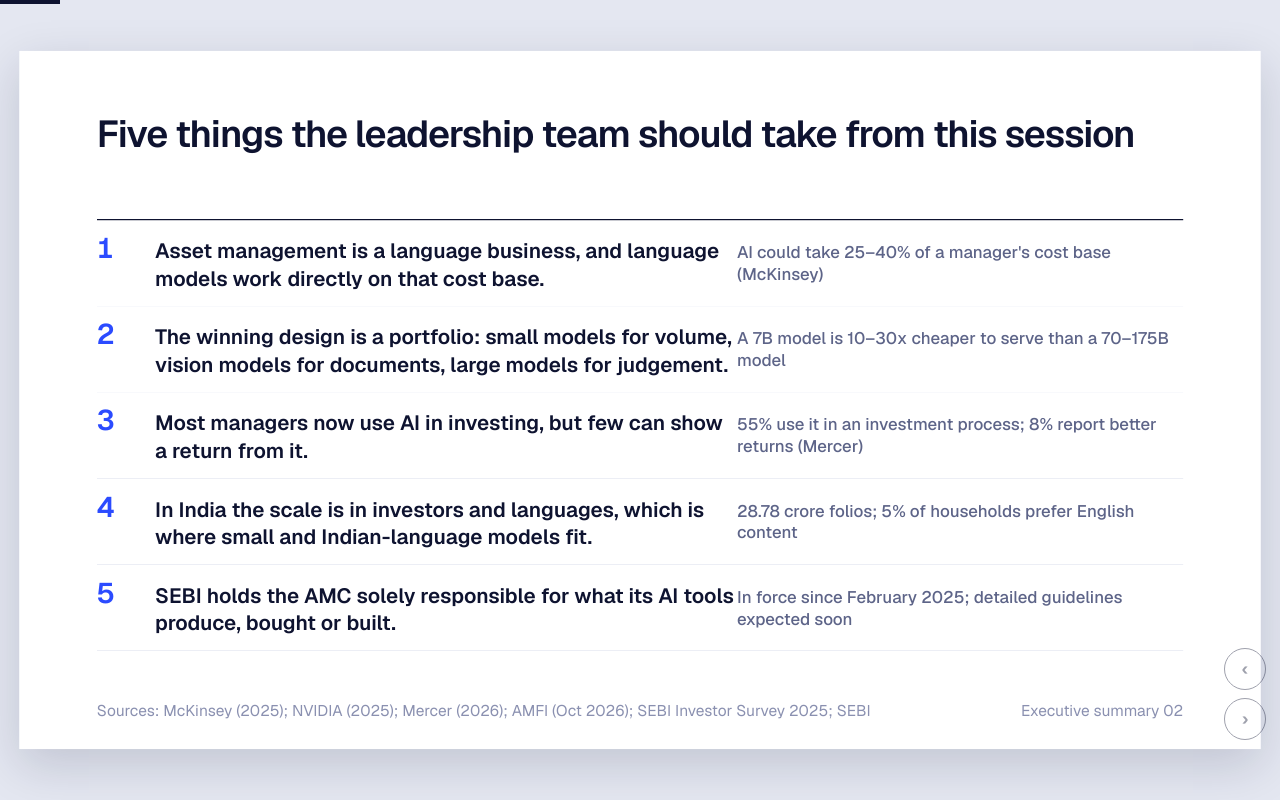
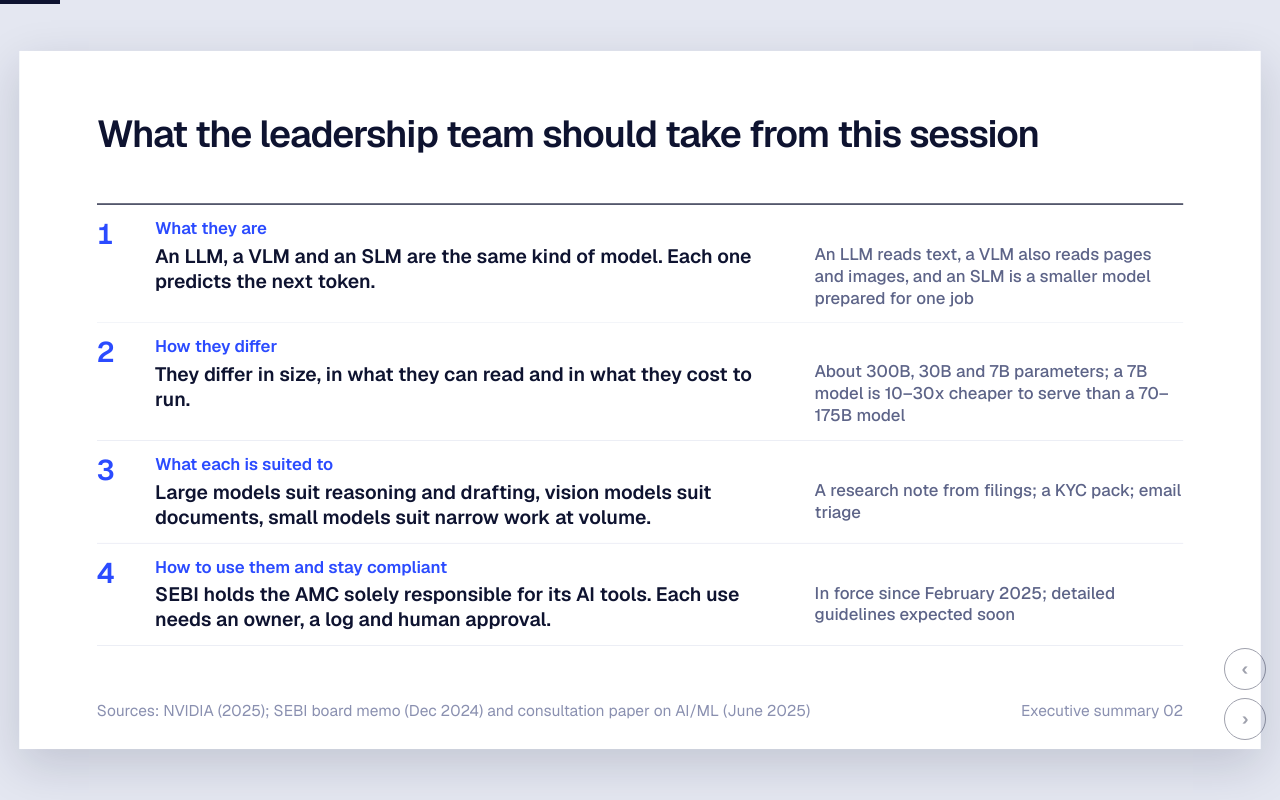
Before and after one commit to iitm-da/finance-ml, a plain HTML site: page masterclass/llm_vlm_slm_for_amc.html in a window 1280 px wide. Both pictures are taken after a click on the button "Next slide". Drawn offline with nearby package versions, Linux system fonts and the light colour scheme.

Commit message:
CXO decks: summary slide as four takeaways, larger byline with IIT Madras affiliation, slide 5 wording

```diff
--- a/masterclass/llm_vlm_slm_for_amc.html
+++ b/masterclass/llm_vlm_slm_for_amc.html
@@ -173,25 +173,23 @@ p.li:first-of-type{margin-top:14px!important}
   <p class="abs a" style="left:170px;top:300px;font-size:28px;font-weight:500;color:var(--yellow);--d:.1s">AI Masterclass for CXOs</p>
   <h1 class="abs a" style="left:166px;top:350px;width:1000px;font-size:132px;font-weight:600;letter-spacing:-.045em;line-height:1;--d:.2s">Language is<br>the ledger</h1>
   <p class="abs a" style="left:170px;top:660px;width:900px;font-size:38px;line-height:1.35;font-weight:300;color:rgba(255,255,255,.82);--d:.35s">How large, vision and small language models change the economics of asset management</p>
-  <p class="abs a" style="left:170px;top:910px;font-size:26px;color:rgba(255,255,255,.6);--d:.5s">Dr. Arun Ayyar</p>
+  <div class="abs a" style="left:170px;bottom:84px;--d:.5s"><p style="font-size:46px;font-weight:600;letter-spacing:-.02em;color:#fff">Dr. Arun Ayyar</p><p style="font-size:28px;line-height:1.4;color:rgba(255,255,255,.7);margin-top:8px">Adjunct Faculty, DSAI, IIT Madras</p></div>
 </section>
 
 <!-- 2 EXEC SUMMARY -->
 <section class="slide" data-sec="Executive summary">
-  <h2 class="title">Five things the leadership team should take from this session</h2>
-  <div class="abs" style="left:120px;top:260px;width:1680px">
-    <div class="a" style="--d:.2s;display:grid;grid-template-columns:90px 900px 1fr;align-items:baseline;padding:22px 0;border-top:2px solid var(--ink)">
-      <span class="big" style="font-size:44px;color:var(--blue)">1</span><p style="font-size:32px;font-weight:600;line-height:1.3">Asset management is a language business, and language models work directly on that cost base.</p><p class="k">AI could take 25&#8211;40% of a manager's cost base (McKinsey)</p></div>
-    <div class="a" style="--d:.3s;display:grid;grid-template-columns:90px 900px 1fr;align-items:baseline;padding:22px 0;border-top:1px solid var(--line)">
-      <span class="big" style="font-size:44px;color:var(--blue)">2</span><p style="font-size:32px;font-weight:600;line-height:1.3">The winning design is a portfolio: small models for volume, vision models for documents, large models for judgement.</p><p class="k">A 7B model is 10&#8211;30x cheaper to serve than a 70&#8211;175B model</p></div>
-    <div class="a" style="--d:.4s;display:grid;grid-template-columns:90px 900px 1fr;align-items:baseline;padding:22px 0;border-top:1px solid var(--line)">
-      <span class="big" style="font-size:44px;color:var(--blue)">3</span><p style="font-size:32px;font-weight:600;line-height:1.3">Most managers now use AI in investing, but few can show a return from it.</p><p class="k">55% use it in an investment process; 8% report better returns (Mercer)</p></div>
-    <div class="a" style="--d:.5s;display:grid;grid-template-columns:90px 900px 1fr;align-items:baseline;padding:22px 0;border-top:1px solid var(--line)">
-      <span class="big" style="font-size:44px;color:var(--blue)">4</span><p style="font-size:32px;font-weight:600;line-height:1.3">In India the scale is in investors and languages, which is where small and Indian-language models fit.</p><p class="k">28.78 crore folios; 5% of households prefer English content</p></div>
-    <div class="a" style="--d:.6s;display:grid;grid-template-columns:90px 900px 1fr;align-items:baseline;padding:22px 0;border-top:1px solid var(--line);border-bottom:1px solid var(--line)">
-      <span class="big" style="font-size:44px;color:var(--blue)">5</span><p style="font-size:32px;font-weight:600;line-height:1.3">SEBI holds the AMC solely responsible for what its AI tools produce, bought or built.</p><p class="k">In force since February 2025; detailed guidelines expected soon</p></div>
+  <h2 class="title">What the leadership team should take from this session</h2>
+  <div class="abs" style="left:120px;top:236px;width:1680px">
+    <div class="a" style="--d:0.20s;display:grid;grid-template-columns:90px 1020px 1fr;align-items:start;padding:20px 0;border-top:2px solid var(--ink)">
+      <span class="big" style="font-size:44px;color:var(--blue);padding-top:4px">1</span><div style="padding-right:50px"><p class="k" style="color:var(--blue);font-weight:600">What they are</p><p style="font-size:30px;font-weight:600;line-height:1.3;margin-top:6px">An LLM, a VLM and an SLM are the same kind of model. Each one predicts the next token.</p></div><p class="k" style="padding-top:40px">An LLM reads text, a VLM also reads pages and images, and an SLM is a smaller model prepared for one job</p></div>
+    <div class="a" style="--d:0.32s;display:grid;grid-template-columns:90px 1020px 1fr;align-items:start;padding:20px 0;border-top:1px solid var(--line)">
+      <span class="big" style="font-size:44px;color:var(--blue);padding-top:4px">2</span><div style="padding-right:50px"><p class="k" style="color:var(--blue);font-weight:600">How they differ</p><p style="font-size:30px;font-weight:600;line-height:1.3;margin-top:6px">They differ in size, in what they can read and in what they cost to run.</p></div><p class="k" style="padding-top:40px">About 300B, 30B and 7B parameters; a 7B model is 10&#8211;30x cheaper to serve than a 70&#8211;175B model</p></div>
+    <div class="a" style="--d:0.44s;display:grid;grid-template-columns:90px 1020px 1fr;align-items:start;padding:20px 0;border-top:1px solid var(--line)">
+      <span class="big" style="font-size:44px;color:var(--blue);padding-top:4px">3</span><div style="padding-right:50px"><p class="k" style="color:var(--blue);font-weight:600">What each is suited to</p><p style="font-size:30px;font-weight:600;line-height:1.3;margin-top:6px">Large models suit reasoning and drafting, vision models suit documents, small models suit narrow work at volume.</p></div><p class="k" style="padding-top:40px">A research note from filings; a KYC pack; email triage</p></div>
+    <div class="a" style="--d:0.56s;display:grid;grid-template-columns:90px 1020px 1fr;align-items:start;padding:20px 0;border-top:1px solid var(--line);border-bottom:1px solid var(--line)">
+      <span class="big" style="font-size:44px;color:var(--blue);padding-top:4px">4</span><div style="padding-right:50px"><p class="k" style="color:var(--blue);font-weight:600">How to use them and stay compliant</p><p style="font-size:30px;font-weight:600;line-height:1.3;margin-top:6px">SEBI holds the AMC solely responsible for its AI tools. Each use needs an owner, a log and human approval.</p></div><p class="k" style="padding-top:40px">In force since February 2025; detailed guidelines expected soon</p></div>
   </div>
-  <div class="foot"><span>Sources: McKinsey (2025); NVIDIA (2025); Mercer (2026); AMFI (Oct 2026); SEBI Investor Survey 2025; SEBI</span><span class="pn"></span></div>
+  <div class="foot"><span>Sources: NVIDIA (2025); SEBI board memo (Dec 2024) and consultation paper on AI/ML (June 2025)</span><span class="pn"></span></div>
 </section>
 
 <!-- 3 SCALE -->
@@ -240,7 +238,7 @@ p.li:first-of-type{margin-top:14px!important}
 
 <!-- 5 SQUEEZE -->
 <section class="slide" data-sec="The opportunity">
-  <h2 class="title">Costs have outgrown revenue for 15 years; AI could take 25&#8211;40% of the cost base</h2>
+  <h2 class="title">Costs have outgrown revenue for 15 years; AI could save 25&#8211;40% of the cost base</h2>
   <p class="abs a k" style="left:120px;top:270px;--d:.2s">Global asset managers, indexed to 100, over 15 years</p>
   <svg class="abs" style="left:120px;top:320px" width="800" height="500" viewBox="0 0 800 500" role="img" aria-label="Line chart: cost grows 5.4% a year to an index of 220, revenue grows 5.1% a year to 211">
     <line x1="60" x2="700" y1="440" y2="440" stroke="#0E1330" stroke-width="2"/>
```
Also changed, not shown: masterclass/ai_across_business_functions.html (+3 -1 lines), masterclass/build/_slides.html (+13 -15 lines), 1 other file.
